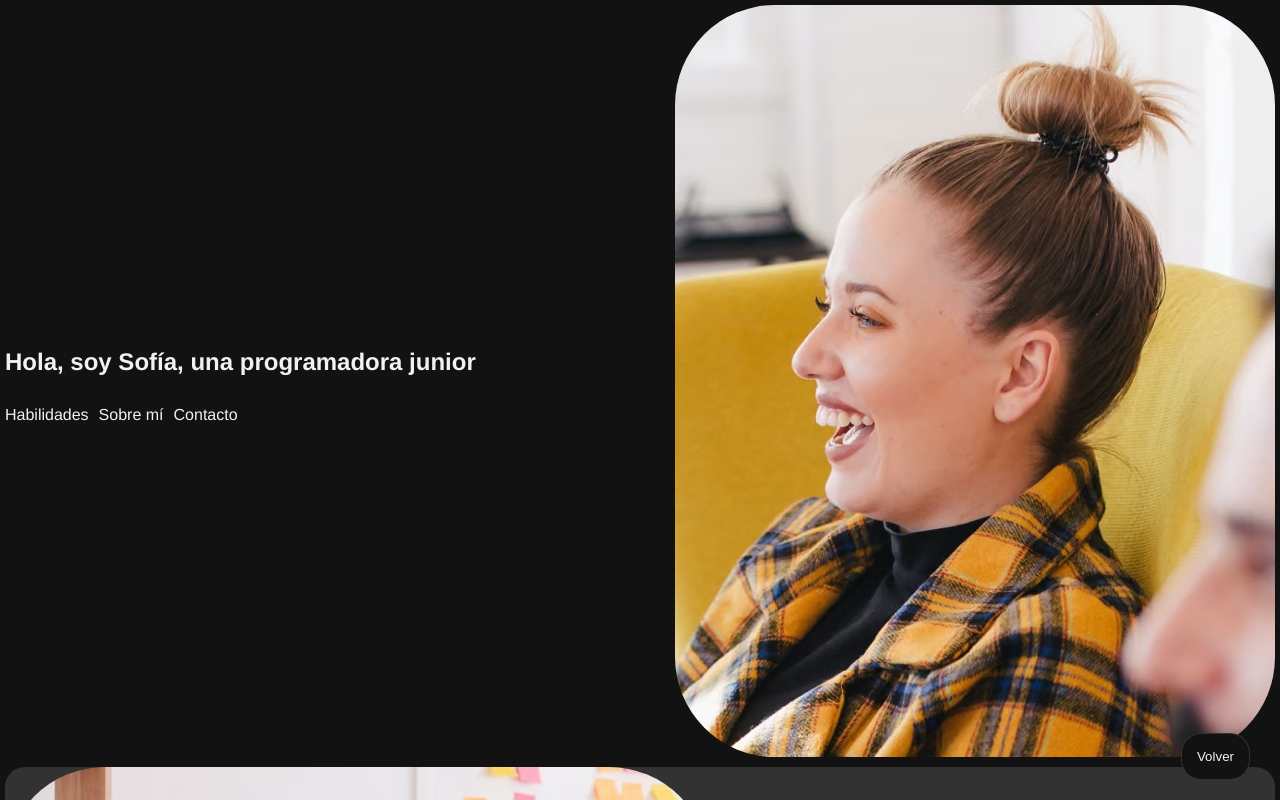
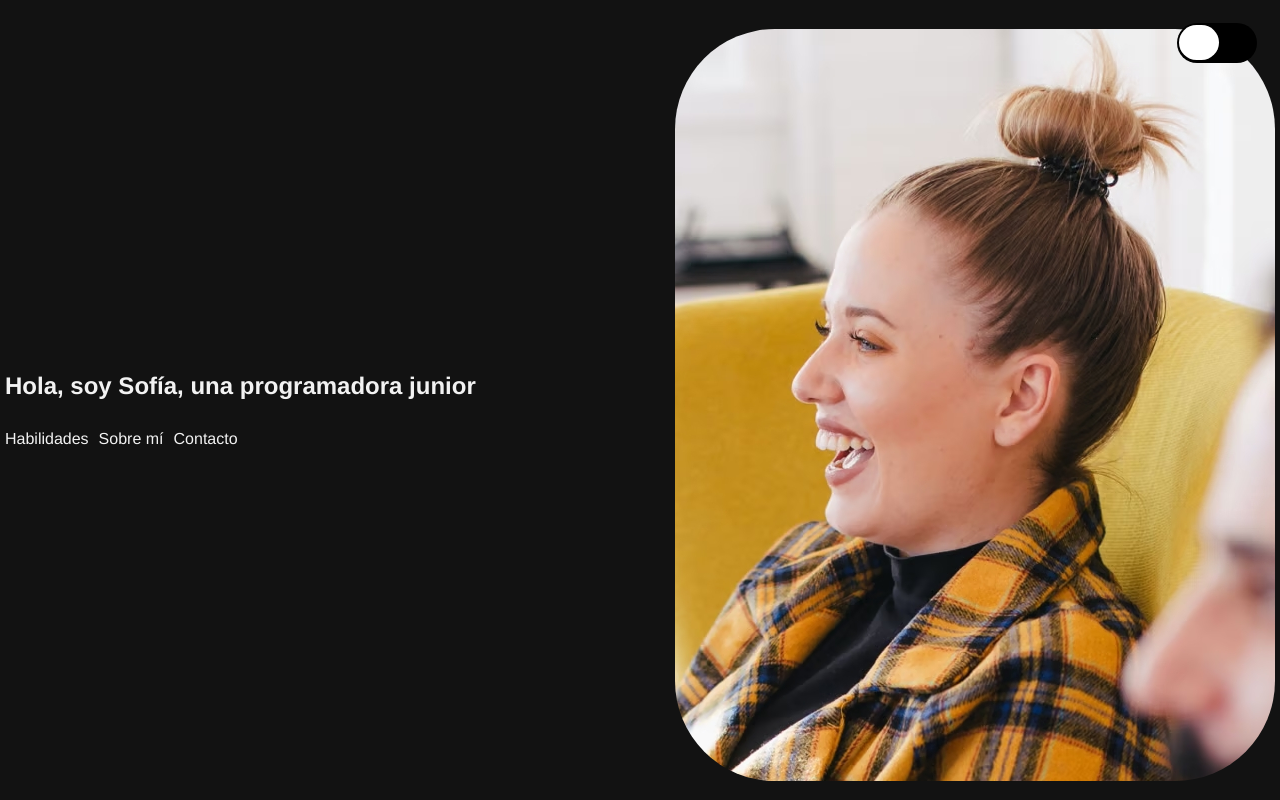
Before and after one commit to sosaian/CV-Ficticio, a plain HTML site: page index.html in a window 1280 px wide. Shown: the top 800 px of the page. Drawn offline with Linux system fonts and the light colour scheme.

Commit message:
Updating files to 2023-01-11-16 version
- Fixed back-to-top button not hiding on page load.
- Added github favicon.
- Cards now have 100vh height.
- Reorder code from HTML, CSS and JS files.
- Added template dark mode toggle button. (not working yet)

```diff
--- a/index.html
+++ b/index.html
@@ -5,6 +5,7 @@
 	<meta http-equiv="X-UA-Compatible" content="IE=Edge">
 	<meta name="viewport" content="width=device-width, initial-scale=1.0">
 	<title>Curriculum Vitae</title>
+	<link rel="icon" type="image/x-icon" href="pinned-octocat.svg">
 	<link rel="stylesheet" type="text/css" href="styles.css" />
 </head>
 <body>
@@ -123,9 +124,13 @@
 
 		<!-- BOTON BACK TO TOP y PROGRESS BAR -->
 
-		<button class="back-to-top">Volver</button>
+		<button class="back-to-top hidden">Volver</button>
 
 		<div class="progress-bar" />
+
+		<!-- PRUEBA TOGGLE DARK MODE -->
+
+		<input type="checkbox" id="checkbox">
 	</div>
 
 	<script type="text/javascript" src="script.js"></script>
--- a/styles.css
+++ b/styles.css
@@ -1,4 +1,10 @@
 /* NOTA - PUEDO ORGANIZAR MEJOR TODO ESTO */
+
+/* Para el Dark Mode Toggle */
+
+@backcolor: #121212;
+@fontcolor: #f2f2f2;
+@altbackcolor: #f2f2f225;
 
 *
 {
@@ -10,7 +16,7 @@ html
 	scroll-behavior: smooth;
 }
 
-@keyframes fade1n
+@keyframes fadeIn
 {
 	from {opacity: 0} to {opacity: 1}
 }
@@ -23,7 +29,7 @@ body
 	max-width: 1920px;
 	margin: auto;
 
-	animation: fade1n 3s;
+	animation: fadeIn 3s;
 }
 
 a:link, a:visited, a:hover, a:active
@@ -65,6 +71,7 @@ textarea
 {
 	margin: 5px;
 	border-radius: 20px;
+	height: 100vh;
 }
 
 .container
@@ -79,6 +86,7 @@ textarea
 {
 	border-radius: 100px;
 	max-width: 100%;
+	/*max-height: 90vh;*/
 	height: auto;
 	object-fit: cover;
 }
@@ -210,3 +218,65 @@ textarea
   top: 0;
   left: 0;
 }
+
+
+
+/* ******************************** */
+/*      BOTON TOGGLE DARK MODE      */
+/* ******************************** */
+
+/* Styling the checkbox input */
+
+#checkbox{
+    position: fixed;
+    top: 20px;
+    right: 20px;
+    appearance: none;
+    -webkit-appearance : none;
+    -moz-appearance : none;
+    -o-appearance : none;
+    width: 80px;
+    height: 40px;
+    background: black;
+    border-radius: 22px;
+    cursor: pointer;
+    outline: none;
+}
+
+/* styling the circle inside the checkbox input */
+
+#checkbox::before{
+    content: '';
+    position: absolute;
+    width: 40px;
+    height: 35px;
+    background-color:white;
+    border-radius: 35px;
+    top: 2px;
+    left: 2px;
+    cursor: pointer;
+    transition: .3s linear;
+}
+
+
+/* Switching to the dark when the checkbox is toggled */
+
+/*
+#checkbox:checked + .container{
+  background: rgb(19, 18, 18);
+  color: white;
+}
+*/
+
+/* moving the checkbox circle when it's toggled by the user */
+
+#checkbox:checked::before{
+    left: 40px;
+}
+
+
+/* changing the color of the checkbox when it's toggled */
+
+#checkbox:checked{
+    background: rgb(12, 177, 81);
+}
```
Also changed, not shown: pinned-octocat.svg (added).
